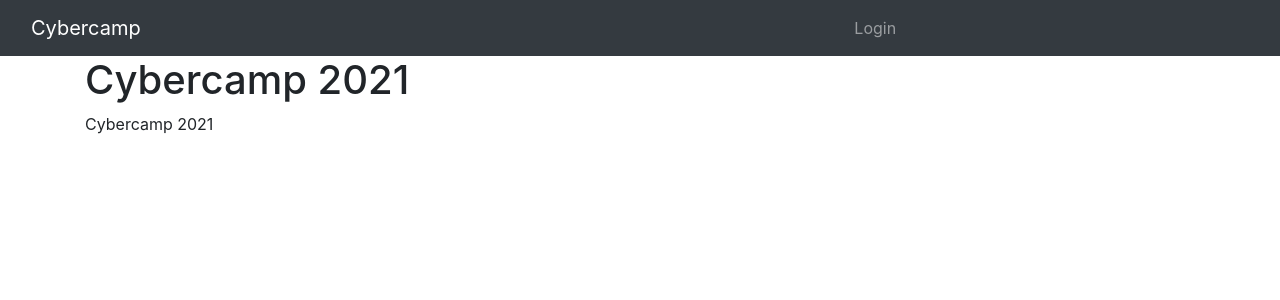
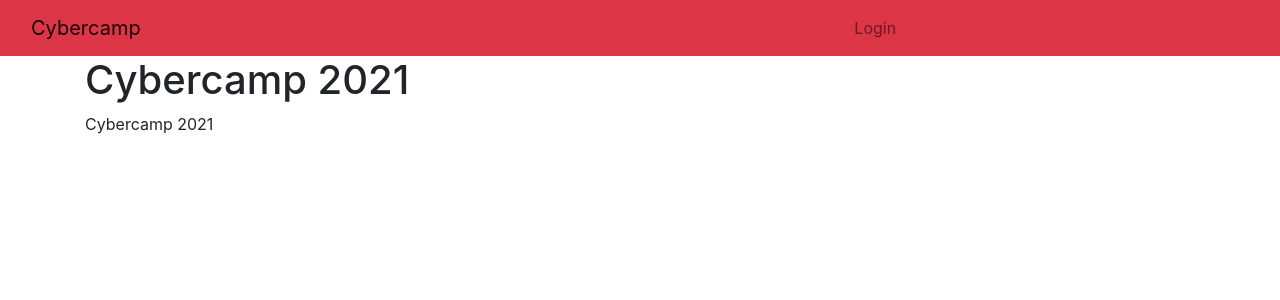
Before and after one commit to chschenk/cybercamp_backoffice, a Django app: page / in a window 1280 px wide. Shown: the top 300 px of the page. Run offline with Django 3.2, Linux system fonts and the light colour scheme; some libraries are stand-ins or nearby versions.

Commit message:
Change the color of the navbar to red

```diff
--- a/src/templates/base.html
+++ b/src/templates/base.html
@@ -21,7 +21,7 @@
 	{% block head %}{% endblock %}
 </head>
 <body>
-<nav class="navbar navbar-expand-lg navbar-dark bg-dark">
+<nav class="navbar navbar-expand-lg navbar-light bg-danger">
 	<div class="container-fluid">
 		<!-- Header -->
 		<div class="navbar-header">
```
